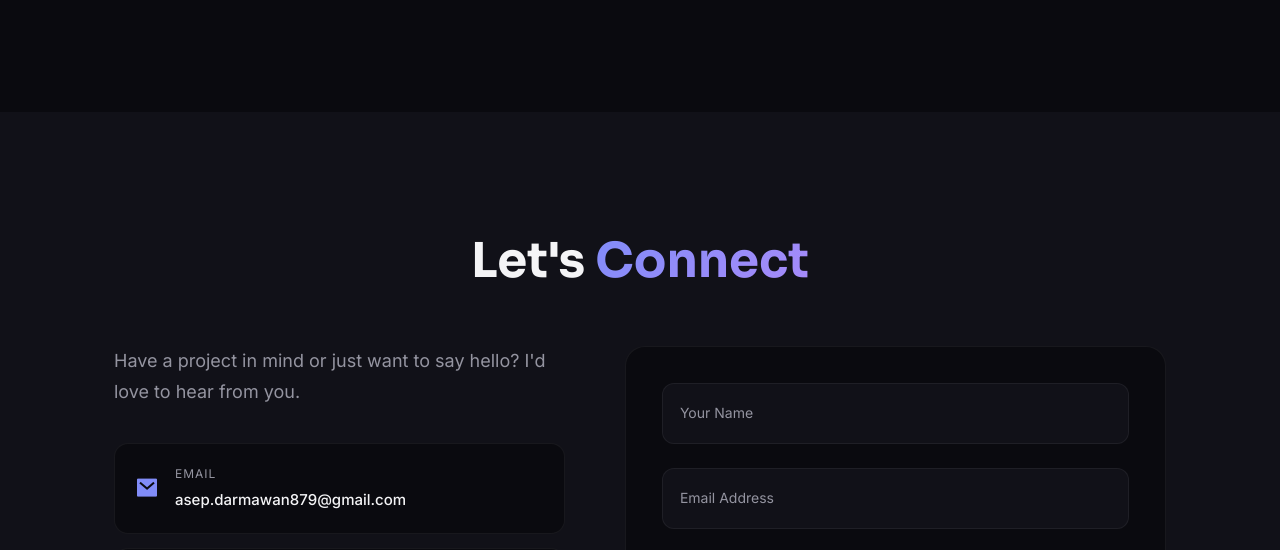
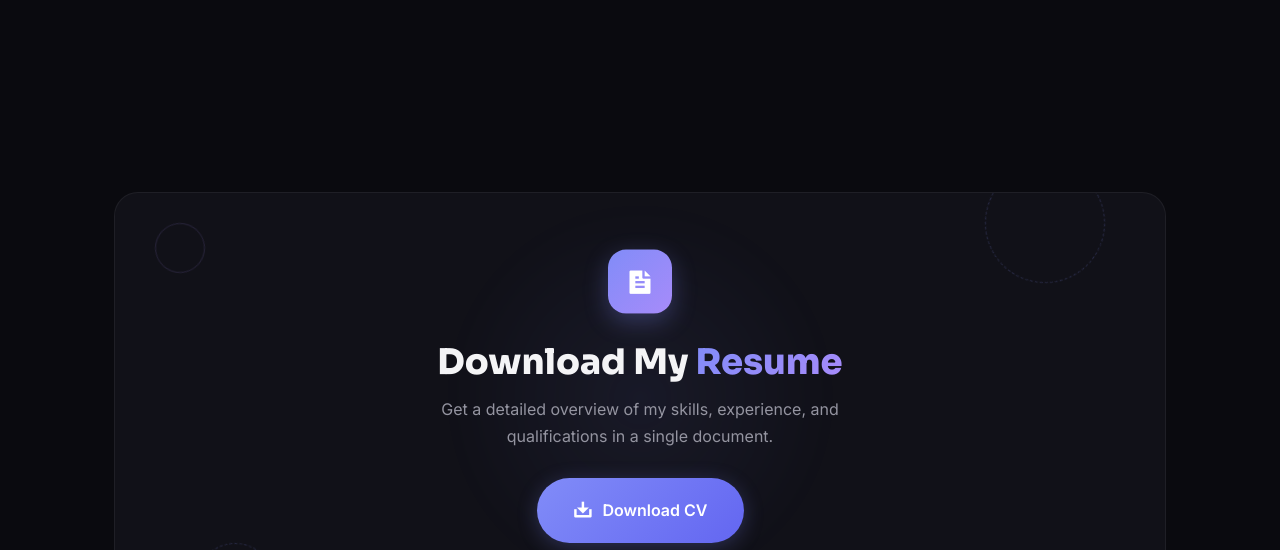
Before and after one commit to drmwnn/Portofolio, a plain HTML site: page index.html in a window 1280 px wide. Shown: the part 5255-5805 px from the top of the page. Drawn offline with nearby package versions, Linux system fonts and the light colour scheme; some packages are replaced by stand-ins of ours; a script that the page names is missing.

Commit message:
feat: add resume download section with CSS styling and PDF asset

```diff
--- a/assets/css/styles.css
+++ b/assets/css/styles.css
@@ -1163,6 +1163,126 @@ ul { list-style: none; }
   color: var(--c-text-2);
 }
 
+/* =============== CV DOWNLOAD CTA =============== */
+.cv-cta {
+  padding: 80px 0;
+}
+.cv-cta__card {
+  position: relative;
+  padding: 60px 40px;
+  border-radius: 24px;
+  background: var(--c-surface);
+  border: 1px solid var(--c-border);
+  overflow: hidden;
+  text-align: center;
+  transition: all .4s ease;
+}
+.cv-cta__card:hover {
+  transform: translateY(-4px);
+  box-shadow: var(--shadow-card), 0 0 0 1px rgba(129,140,248,.1);
+  border-color: rgba(129,140,248,.15);
+}
+.cv-cta__glow {
+  position: absolute;
+  top: 50%;
+  left: 50%;
+  transform: translate(-50%, -50%);
+  width: 400px;
+  height: 400px;
+  border-radius: 50%;
+  background: radial-gradient(circle, var(--c-accent) 0%, transparent 70%);
+  opacity: .06;
+  pointer-events: none;
+  animation: cv-glow 6s ease-in-out infinite;
+}
+@keyframes cv-glow {
+  0%, 100% { opacity: .06; transform: translate(-50%, -50%) scale(1); }
+  50% { opacity: .12; transform: translate(-50%, -50%) scale(1.15); }
+}
+.cv-cta__content {
+  position: relative;
+  z-index: 2;
+}
+.cv-cta__icon {
+  width: 64px;
+  height: 64px;
+  border-radius: 18px;
+  background: linear-gradient(135deg, var(--c-accent), #a78bfa);
+  display: grid;
+  place-items: center;
+  margin: 0 auto 24px;
+  font-size: 28px;
+  color: #fff;
+  box-shadow: 0 8px 24px rgba(129,140,248,.3);
+  animation: icon-float 4s ease-in-out infinite;
+}
+@keyframes icon-float {
+  0%, 100% { transform: translateY(0); }
+  50% { transform: translateY(-6px); }
+}
+.cv-cta__title {
+  font-size: clamp(1.6rem, 4vw, 2.2rem);
+  font-weight: 800;
+  margin-bottom: 12px;
+}
+.cv-cta__title span {
+  background: linear-gradient(135deg, var(--c-accent), #a78bfa);
+  -webkit-background-clip: text;
+  -webkit-text-fill-color: transparent;
+  background-clip: text;
+}
+.cv-cta__text {
+  font-size: 16px;
+  color: var(--c-text-2);
+  max-width: 460px;
+  margin: 0 auto 28px;
+  line-height: 1.7;
+}
+.cv-cta__btn {
+  padding: 16px 36px;
+  font-size: 16px;
+  gap: 10px;
+}
+.cv-cta__btn i {
+  font-size: 20px;
+  transition: transform .3s ease;
+}
+.cv-cta__btn:hover i {
+  transform: translateY(2px);
+}
+
+/* Floating shapes */
+.cv-cta__shape {
+  position: absolute;
+  border-radius: 50%;
+  border: 1px dashed rgba(129,140,248,.2);
+  pointer-events: none;
+  z-index: 1;
+}
+.cv-cta__shape--1 {
+  width: 120px;
+  height: 120px;
+  top: -30px;
+  right: 60px;
+  animation: ring-spin 20s linear infinite;
+}
+.cv-cta__shape--2 {
+  width: 80px;
+  height: 80px;
+  bottom: -20px;
+  left: 80px;
+  animation: ring-spin 15s linear infinite reverse;
+}
+.cv-cta__shape--3 {
+  width: 50px;
+  height: 50px;
+  top: 30px;
+  left: 40px;
+  border-style: solid;
+  border-color: rgba(167,139,250,.15);
+  animation: ring-spin 25s linear infinite;
+}
+
 /* =============== CONTACT =============== */
 .contact {
   padding: 120px 0;
--- a/index.html
+++ b/index.html
@@ -571,6 +571,31 @@
     </div>
   </section>
 
+  <!-- ============ DOWNLOAD CV ============ -->
+  <section class="cv-cta" id="resume">
+    <div class="container">
+      <div class="cv-cta__card">
+        <div class="cv-cta__glow"></div>
+        <div class="cv-cta__content">
+          <div class="cv-cta__icon">
+            <i class="ri-file-text-fill"></i>
+          </div>
+          <h2 class="cv-cta__title">Download My <span>Resume</span></h2>
+          <p class="cv-cta__text">
+            Get a detailed overview of my skills, experience, and qualifications in a single document.
+          </p>
+          <a href="assets/CV ASEP DARMAWAN.pdf" download class="btn btn--fill cv-cta__btn">
+            <i class="ri-download-2-line"></i> Download CV
+          </a>
+        </div>
+        <!-- Decorative floating shapes -->
+        <div class="cv-cta__shape cv-cta__shape--1"></div>
+        <div class="cv-cta__shape cv-cta__shape--2"></div>
+        <div class="cv-cta__shape cv-cta__shape--3"></div>
+      </div>
+    </div>
+  </section>
+
   <!-- ============ CONTACT ============ -->
   <section class="contact" id="contact">
     <div class="container">
```
Also changed, not shown: 1 other file.
